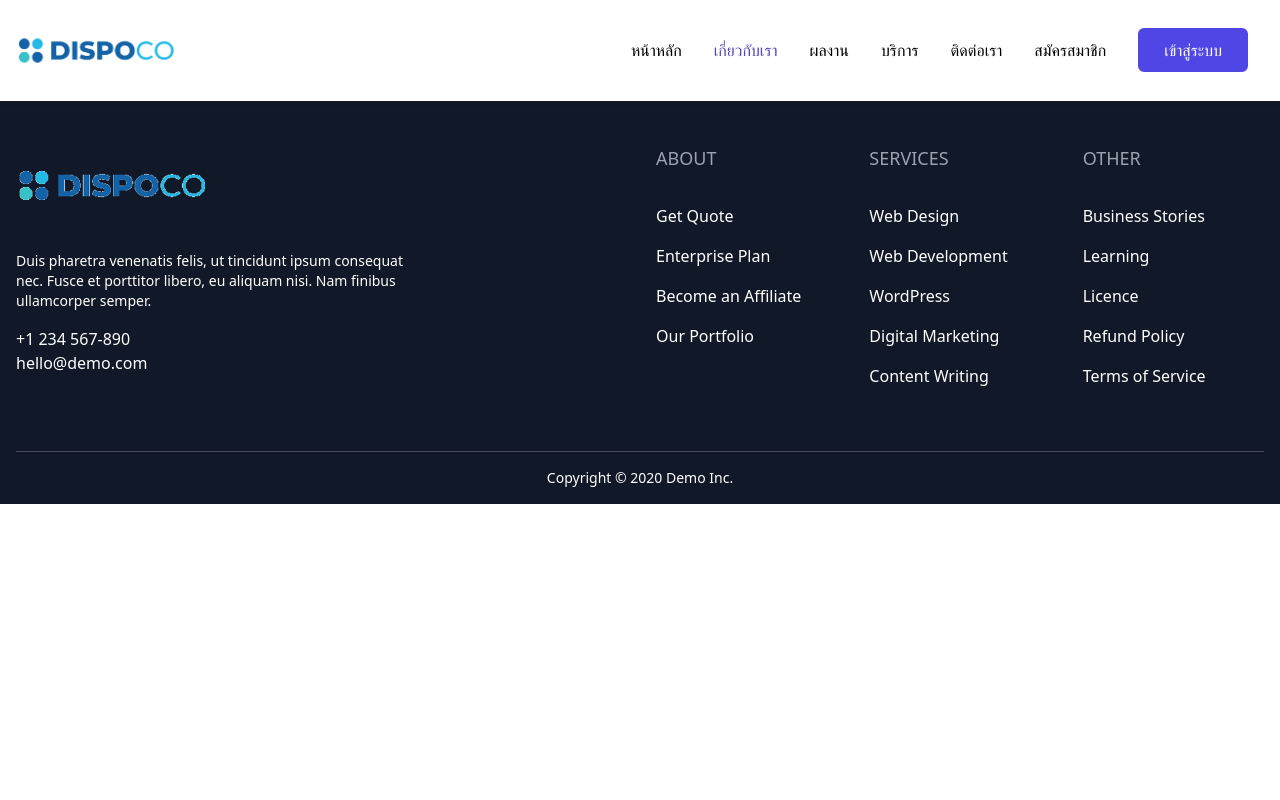
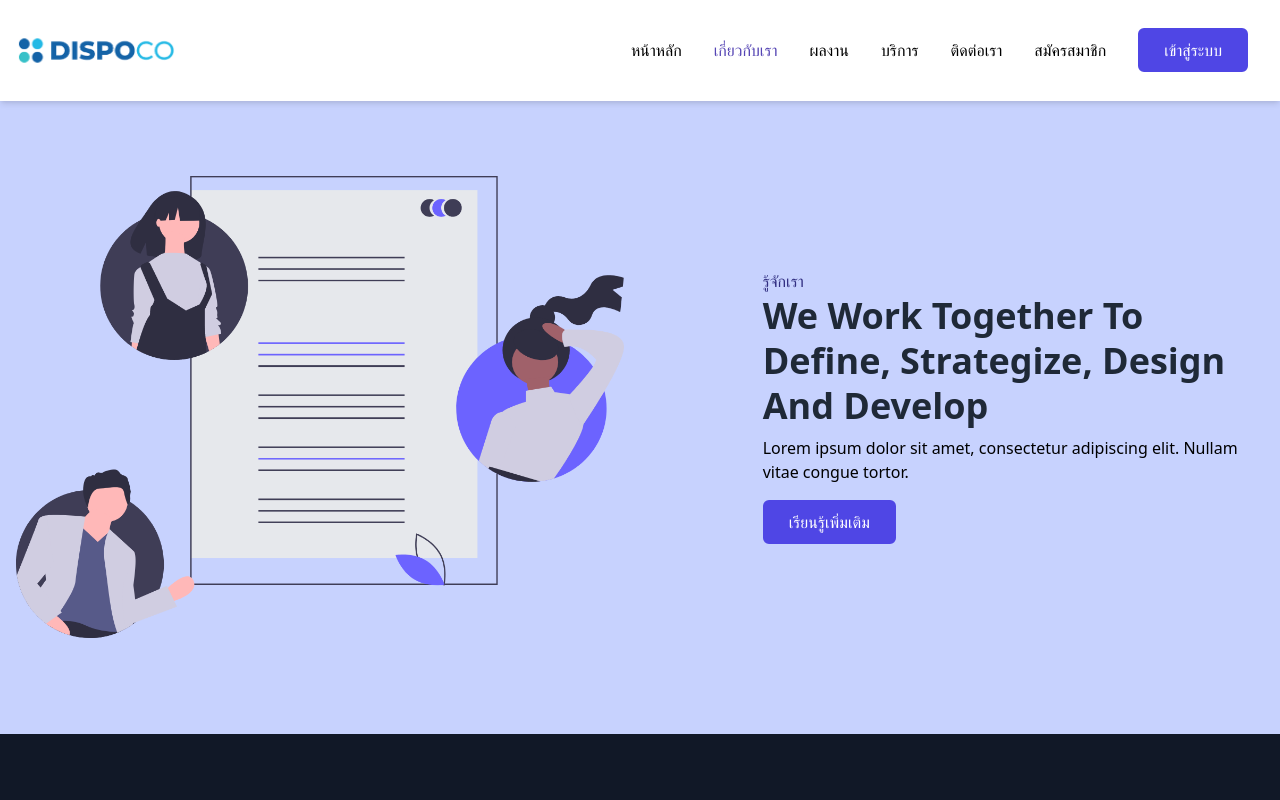
Before and after one commit to patipark/laravel8-vuejs3-inventory, a Vue app in the folder frontend/: page /about in a window 1280 px wide. Shown: the top 800 px of the page. Built offline with nearby package versions, Linux system fonts and the light colour scheme.

Commit message:
แก้ไขหน้า About

```diff
--- a/frontend/src/views/frontend/About.vue
+++ b/frontend/src/views/frontend/About.vue
@@ -1,8 +1,17 @@
 <template>
-<div class="justify-center flex items-center bg-green-500 h-full">
-  <h1>About Page</h1>
-  <p>
-    Lorem ipsum dolor sit amet consectetur adipisicing elit. Omnis quam quo amet quasi eligendi. Magni, quas tempora praesentium voluptatibus explicabo harum sint! Porro dolorum blanditiis deserunt, atque ipsa ea repudiandae?
-  </p>
-</div>
+  <section class="bg-indigo-200">
+      <div class="container pt-40 pb-20 mx-auto">
+          <div class="flex flex-wrap items-center">
+              <div class="w-full p-4 lg:w-6/12">
+                  <img src="@/assets/img/img-about.png" class="w-full"/>
+              </div>
+              <div class="w-full p-4 lg:w-5/12 lg:ml-auto">
+                  <h6 class="font-medium text-indigo-900">รู้จักเรา</h6>
+                  <h2 class="mb-2 text-4xl font-semibold leading-tight text-gray-800 capitalize">We Work Together To Define, Strategize, Design and Develop</h2>
+                  <p class="mb-4">Lorem ipsum dolor sit amet, consectetur adipiscing elit. Nullam vitae congue tortor.</p>
+                  <a href="#" class="inline-block px-6 py-2 text-white bg-indigo-600 border-2 border-indigo-600 rounded-md hover:text-indigo-600 hover:bg-indigo-100">เรียนรู้เพิ่มเติม</a>
+              </div>
+          </div>
+      </div>
+  </section>
 </template>
```
